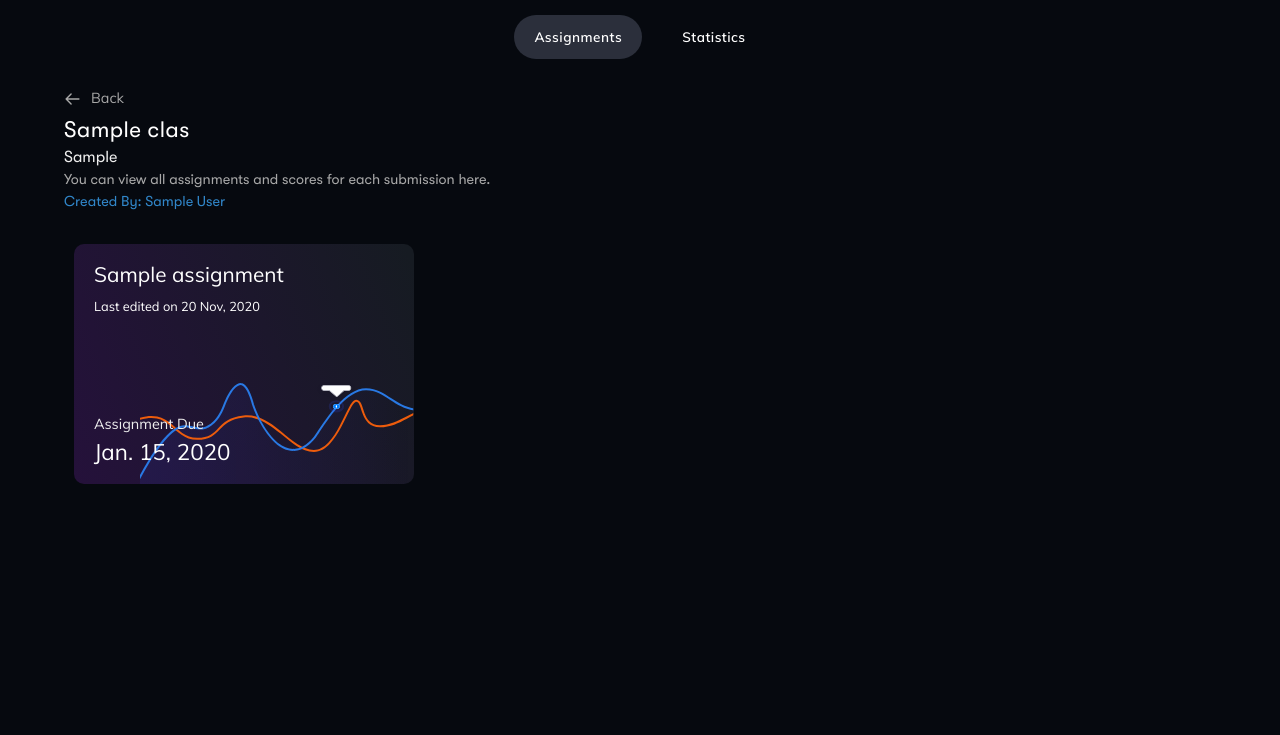
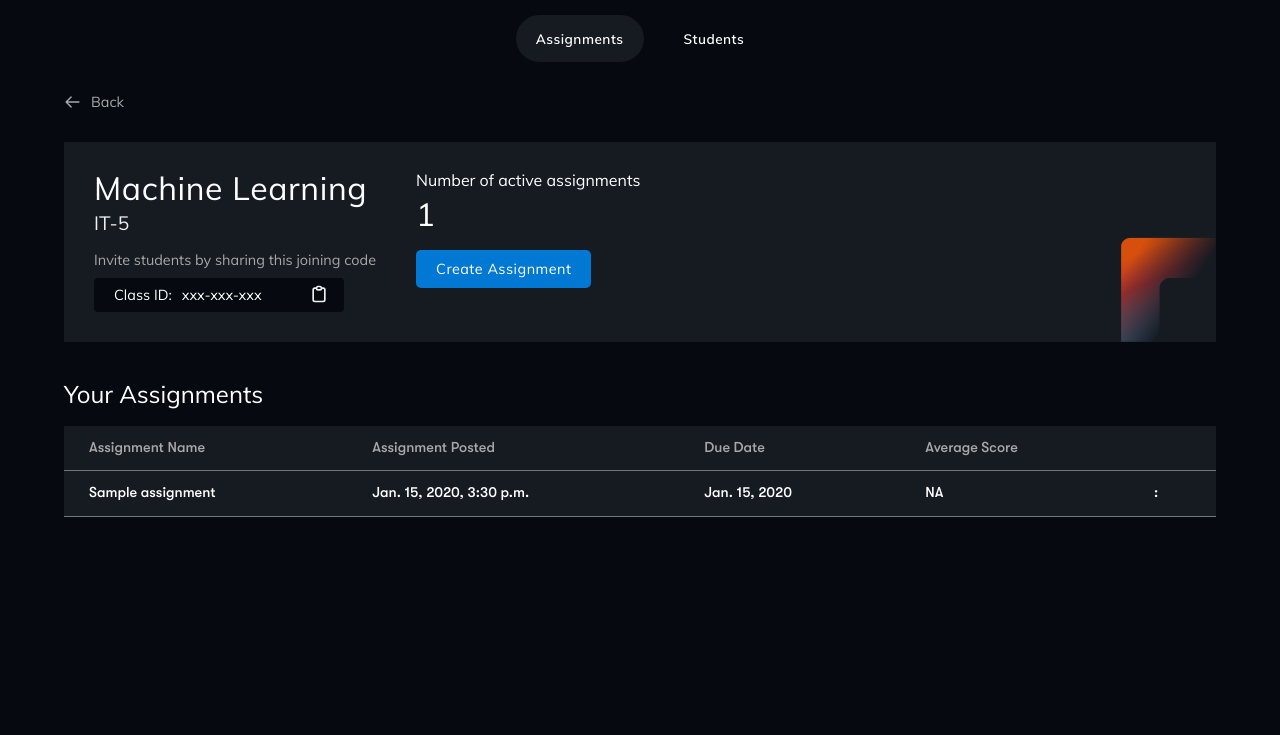
Before and after one commit to aritra1999/Assignments, a Django app: a page that uses templates/base/base.html in a window 1280 px wide. Shown: the part 65-800 px from the top of the page. Run offline with Django 3.2, Linux system fonts and the light colour scheme; a user stored in the database is signed in; tables that the repository leaves empty hold one stand-in row (values such as "Sample post").

Commit message:
Stable Push

```diff
--- a/dashboard/views.py
+++ b/dashboard/views.py
@@ -39,7 +39,6 @@ def dashboard_view(request):
         for classInstance in classInstances:
             classInstance.assignmentNumber = Assignment.objects.filter(class_name=classInstance).count()
             classInstance.studentNumber = Enrolled.objects.filter(class_name=classInstance).count()
-
         context = {
             'title': 'Dashboard',
             'user': request.user,
@@ -58,17 +57,41 @@ def dashboard_view(request):
 
 @login_required
 def class_view(request, class_slug):
-    classSelected = Class.objects.get(slug=class_slug)
-    try:
-        assignments = Assignment.objects.filter(class_name=classSelected)
-    except:
-        assignments = None
-    context = {
-        'title': 'Class',
-        'assignments': assignments,
-        'classSelected': classSelected,
-    }
-    return render(request, 'dashboard/class.html', context)
+    user = request.user
+    userType = Profile.objects.get(user=user)
+    if userType.type == "student":
+        classSelected = Class.objects.get(slug=class_slug)
+        try:
+            assignments = Assignment.objects.filter(class_name=classSelected)
+        except:
+            assignments = None
+        context = {
+            'title': 'Class',
+            'assignments': assignments,
+            'classSelected': classSelected,
+        }
+        return render(request, 'dashboard/class.html', context)
+    else:
+        classSelected = Class.objects.get(slug=class_slug)
+        assignmentNumber = Assignment.objects.filter(class_name=classSelected).count()
+        assignmentsAll = Assignment.objects.filter(class_name=classSelected)
+        studentNumber = Enrolled.objects.filter(class_name=classSelected).count()
+        students = Enrolled.objects.filter(class_name=classSelected)
+        classSelected = Class.objects.get(slug=class_slug)
+        try:
+            assignments = Assignment.objects.filter(class_name=classSelected)
+        except:
+            assignments = None
+        context = {
+            'title': 'Class',
+            'assignments': assignments,
+            'classSelected': classSelected,
+            'assignmentNumber': assignmentNumber,
+            'studentNumber': studentNumber,
+            'students': students,
+            'assignmentsAll': assignmentsAll,
+        }
+        return render(request, 'dashboard/class_teacher.html', context)
 
 
 @login_required
--- a/static/css/assignments.css
+++ b/static/css/assignments.css
@@ -10,21 +10,25 @@ div.tags{
     align-items: center;
     padding: 15px 0 0 0;
 }
-a.tags{
+button.tags{
     display: inline-block;
     padding: 15px 20px;
     color: #ffffff;
+    background-color: #06090F;
     font-family: "Mulish-Reg", sans-serif;
     font-size: 0.85rem;
     border-radius: 50px;
     font-weight: 600;
     letter-spacing: 0.03rem;
     text-decoration: none;
+    border: none;
+    outline: none;
+    cursor: pointer;
 }
-.activeLink{
-    background-color: #2B2F3B;
+.activeBtn{
+    background-color: #161b22 !important;
 }
-a.tags:first-child{
+button.tags:first-child{
     margin-right: 20px;
 }
 h1.yourAssignments{
@@ -104,3 +108,22 @@ svg.goBack{
     height: 20px;
     margin-right: 10px;
 }
+h1.studentHead{
+    color: #ffffff;
+    font-size: 1.8rem;
+    font-family: "Mulish-Reg", sans-serif;
+}
+h2.students{
+    color: #0078d4;
+    font-family: "Mulish-It", sans-serif;
+    font-size: 1rem;
+    font-weight: 600;
+    letter-spacing: 0.03rem;
+    margin-top: 10px;
+}
+p.youCan{
+    color: #a7a7a7;
+}
+div.studentView{
+    margin-top: 30px !important;
+}
--- /dev/null
+++ b/static/css/classTeacher.css
@@ -0,0 +1,85 @@
+div.classTeacherTile{
+    width: 100%;
+    box-sizing: border-box;
+    padding: 30px;
+    background-color: #161b22;
+    background-image: url("../Illustrations/CardBg1.svg");
+    background-size: 17%;
+    background-position: bottom right;
+    background-repeat: no-repeat;
+    display: flex;
+}
+div.cont1 h1.classTitle{
+    color: #ffffff;
+    font-family: "Mulish-Reg", sans-serif;
+    font-size: 2rem;
+    letter-spacing: 0.04rem;
+}
+div.cont1 h2.classBatch{
+    color: #efefef;
+    font-family: "Mulish-Reg", sans-serif;
+    font-size: 1.2rem;
+    margin: 10px 0 20px 0;
+}
+div.cont1 p.invite{
+    color: #a7a7a7;
+    font-family: "Mulish-Reg", sans-serif;
+    font-size: 0.9rem;
+}
+span.joinLink{
+    display: flex;
+    align-items: center;
+    box-sizing: border-box;
+    width: 250px;
+    background-color: #06090F;
+    padding: 10px 20px;
+    color: #ffffff;
+    font-family: "Mulish-Reg", sans-serif;
+    font-size: 0.9rem;
+    position: relative;
+    border-radius: 4px;
+    margin-top: 10px;
+}
+span.copy{
+    position: absolute;
+    right: 15px;
+}
+span.linkText{
+    margin-left: 10px;
+}
+svg.copy{
+    height: 20px;
+    color: #efefef;
+}
+div.cont2{
+    margin-left: 40px;
+}
+p.assignmentCountHead{
+    color: #ffffff;
+    font-size: 1rem;
+    font-family: "Mulish-Reg", sans-serif;
+}
+h1.assignmentCount{
+    color: #ffffff;
+    font-size: 2rem;
+    margin: 10px 0 20px 0;
+    font-family: "Mulish-Reg", sans-serif;
+}
+button.createAssignment{
+    border: none;
+    outline: none;
+    background-color: #0078d4;
+    color: #ffffff;
+    padding: 10px 20px;
+    font-family: "Mulish-Reg", sans-serif;
+    border-radius: 5px;
+    letter-spacing: 0.03rem;
+    font-size: 0.9rem;
+    cursor: pointer;
+}
+h1.yourAssg{
+    color: #ffffff;
+    font-family: "Mulish-Reg", sans-serif;
+    font-size: 1.5rem;
+    margin: 40px 0 20px 0;
+}
--- /dev/null
+++ b/templates/dashboard/class_teacher.html
@@ -0,0 +1,170 @@
+{% extends 'base/base.html' %}
+{% load static %}
+{% block extrahead %}
+    <link rel="stylesheet" href="{% static 'css/dash.css' %}">
+    <link rel="stylesheet" href="{% static 'css/assignments.css' %}">
+    <link rel="stylesheet" href="{% static 'css/classTeacher.css' %}">
+    <link rel="stylesheet" href="{% static 'css/questions.css' %}">
+{% endblock extrahead %}
+{% block content %}
+    {% include 'base/dashnav.html' %}
+    <div class="assignmentCont">
+        <div class="tags">
+            <button class="tags activeBtn" id="assignmentToggle">Assignments</button>
+            <button class="tags" id="studentToggle">Students</button>
+        </div>
+        <div class="class_cont">
+            <span class="goBack" onclick="goBack();">
+                <svg class="goBack" xmlns="http://www.w3.org/2000/svg" fill="none" viewBox="0 0 24 24" stroke="currentColor">
+                    <path stroke-linecap="round" stroke-linejoin="round" stroke-width="2" d="M10 19l-7-7m0 0l7-7m-7 7h18"></path>
+                </svg> Back
+            </span>
+        </div>
+        <div class="class_cont class_teacher_cont" id="class_teacher_cont">
+            <div class="classTeacherTile">
+                <div class="cont1">
+                    <h1 class="classTitle">Machine Learning</h1>
+                    <h2 class="classBatch">IT-5</h2>
+                    <p class="invite">Invite students by sharing this joining code</p>
+                    <span class="joinLink">
+                        Class ID:
+                        <span class="linkText">xxx-xxx-xxx</span>
+                        <span class="copy">
+                            <svg class="copy" xmlns="http://www.w3.org/2000/svg" fill="none" viewBox="0 0 24 24" stroke="currentColor">
+                                <path stroke-linecap="round" stroke-linejoin="round" stroke-width="2" d="M9 5H7a2 2 0 00-2 2v12a2 2 0 002 2h10a2 2 0 002-2V7a2 2 0 00-2-2h-2M9 5a2 2 0 002 2h2a2 2 0 002-2M9 5a2 2 0 012-2h2a2 2 0 012 2" />
+                            </svg>
+                        </span>
+                    </span>
+                </div>
+                <div class="cont2">
+                    <p class="assignmentCountHead">Number of active assignments</p>
+                    <h1 class="assignmentCount">{{ assignmentNumber }}</h1>
+                    <button type="button" class="createAssignment">Create Assignment</button>
+                </div>
+            </div>
+            <h1 class="yourAssg">Your Assignments</h1>
+             <div class="tableCont">
+                <table class="questionTable" style="background-color: #161b22 !important;">
+                    <thead>
+                        <tr>
+                            <th>Assignment Name</th>
+                            <th>Assignment Posted</th>
+                            <th>Due Date</th>
+                            <th>Average Score</th>
+                            <th></th>
+                        </tr>
+                    </thead>
+                    <tbody>
+                        {% if assignments %}
+                            {% for assignment in assignments %}
+                                <tr>
+                                    <td>{{ assignment.name }}</td>
+                                    <td>{{ assignment.timestamp }}</td>
+                                    <td>{{ assignment.due_date }}</td>
+                                    <td>NA</td>
+                                    <td>:</td>
+                                </tr>
+                            {% endfor %}
+                            {% else %}
+                                <tr>
+                                    <td>NA</td>
+                                    <td>NA</td>
+                                    <td>NA</td>
+                                    <td>NA</td>
+                                    <td>-</td>
+                                </tr>
+                        {% endif %}
+                    </tbody>
+                </table>
+            </div>
+        </div>
+        <div class="class_cont student_cont" id="student_cont">
+            <h1 class="studentHead">Student Statistics</h1>
+            <h2 class="students">Students({{ studentNumber }})</h2>
+            <p class="youCan">You can view the scores of students in this class, click on the name of each student for detailed view.</p>
+            <div class="tableCont studentView">
+                <table class="questionTable" style="background-color: #161b22 !important;">
+                    <thead>
+                        <tr>
+                            <th>Student's Name</th>
+                            <th>Roll Number</th>
+                            <th>Date Joined</th>
+                            <th>Total Score</th>
+                            <th></th>
+                        </tr>
+                    </thead>
+                    <tbody>
+                        {% if students %}
+                            {% for student in students %}
+                                <tr>
+                                    <td>{{ student.student.first_name }} {{ student.student.last_name }}</td>
+                                    <td>1806311</td>
+                                    <td>{{ student.timestamp }}</td>
+                                    <td>NA</td>
+                                    <td style="color: #ff6347">Remove Student</td>
+                                </tr>
+                            {% endfor %}
+                            {% else %}
+                                <tr>
+                                    <td>NA</td>
+                                    <td>NA</td>
+                                    <td>NA</td>
+                                    <td>NA</td>
+                                    <td>-</td>
+                                </tr>
+                        {% endif %}
+                    </tbody>
+                </table>
+            </div>
+        </div>
+    </div>
+{% endblock content %}
+{% block extrafoot %}
+    <script src="{% static 'js/navPop.js' %}"></script>
+    <script src="{% static 'js/assignments.js' %}"></script>
+    <script>
+        let assignmentToggle = document.getElementById("assignmentToggle")
+        let studentToggle = document.getElementById("studentToggle")
+        let studentCont = document.getElementById("student_cont")
+        let assignmentCont = document.getElementById("class_teacher_cont")
+        studentCont.style.display = "none"
+
+        assignmentToggle.addEventListener("click", openAssignment)
+        function openAssignment(){
+            assignmentToggle.classList.add("activeBtn")
+            studentToggle.classList.remove("activeBtn")
+            assignmentCont.style.display = "block"
+            studentCont.style.display = "none"
+        }
+        studentToggle.addEventListener("click", openStudent)
+        function openStudent(){
+            assignmentToggle.classList.remove("activeBtn")
+            studentToggle.classList.add("activeBtn")
+            assignmentCont.style.display = "none"
+            studentCont.style.display = "block"
+        }
+
+        window.goBack = function (e){
+            let defaultLocation = "http://localhost:8000/dashboard/";
+            let oldHash = window.location.hash;
+
+            history.back();
+            let newHash = window.location.hash;
+            if(
+                newHash === oldHash &&
+                (typeof(document.referrer) !== "string" || document.referrer  === "")
+            ){
+                window.setTimeout(function(){
+                    window.location.href = defaultLocation;
+                },1000);
+            }
+            if(e){
+                if(e.preventDefault)
+                    e.preventDefault();
+                if(e.preventPropagation)
+                    e.preventPropagation();
+            }
+            return false;
+        }
+    </script>
+{% endblock extrafoot %}
--- a/templates/dashboard/dashboard_teacher.html
+++ b/templates/dashboard/dashboard_teacher.html
@@ -17,7 +17,7 @@
             <div class="classes">
                 {% if createdClass %}
                     {% for class in createdClass %}
-                        <a href="#" class="class_tile">
+                        <a href="/dashboard/class/{{ class.slug }}" class="class_tile">
                             <div class="class_tile">
                                 <div class="heads">
                                     <h3 class="class_head">{{ class.name }}</h3>
--- a/templates/dashboard/question.html
+++ b/templates/dashboard/question.html
@@ -47,7 +47,7 @@ print(int(a) + int(b))</div>
                 </div>
                 <div class="bottom">
                     <div class="idk">
-                        <p class="allowed">Allowed language : <span id="lang">{{ question.allowed_lang }}}</span></p>
+                        <p class="allowed">Allowed language : <span id="lang">{{ question.allowed_lang }}</span></p>
                         <a class="submit" onclick="submit_code()">Submit</a>
                     </div>
                 </div>
```
